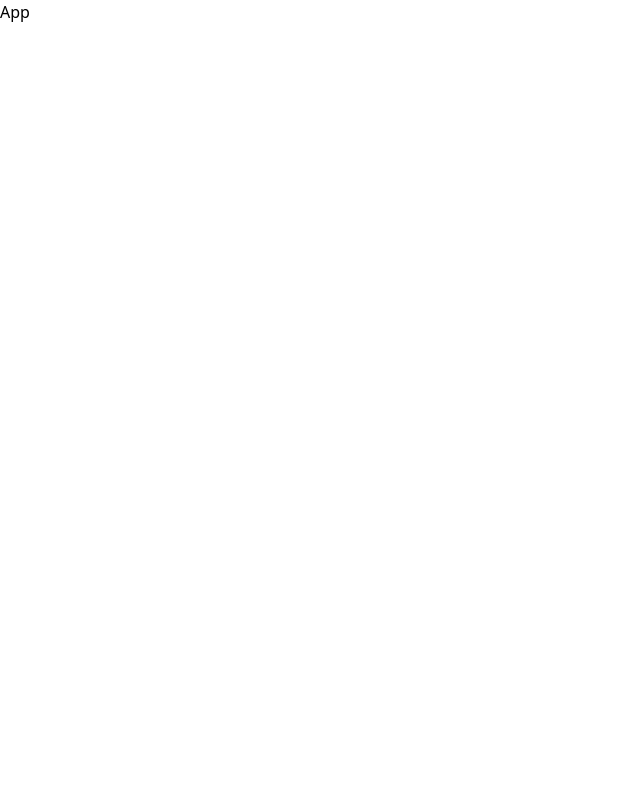
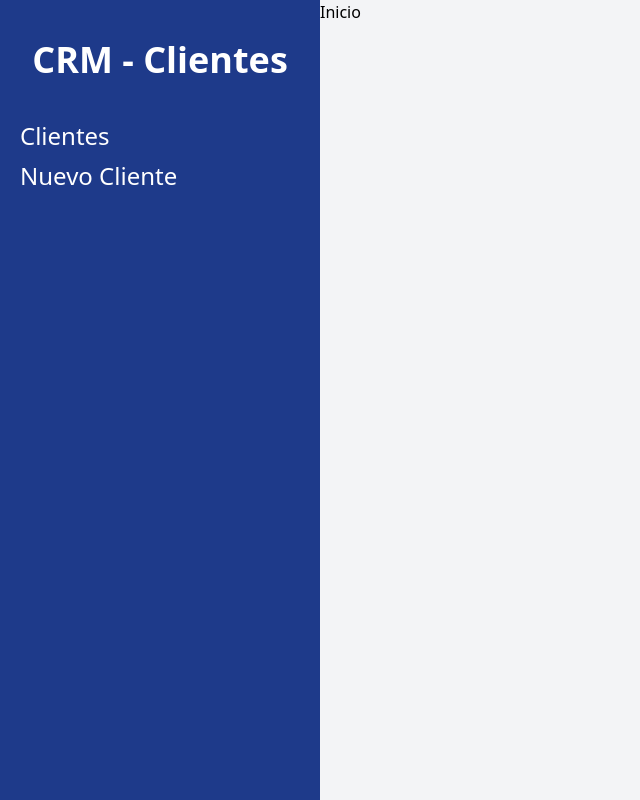
Before and after one commit to Alvarotloc/clients-manager, a React (Vite) app: page /clientes in a window 1280 px wide. Shown: the whole page, without its empty margins (0-640 px from the left). Built offline with nearby package versions, Linux system fonts and the light colour scheme.

Commit message:
Añadidas primeras rutas de react-router y añadidos primeros estilos al controlador de clientes (sidebar CRM - Clientes)

```diff
--- a/index.html
+++ b/index.html
@@ -6,7 +6,7 @@
   <meta name="viewport" content="width=device-width, initial-scale=1.0">
   <title>Clients Manager</title>
 </head>
-<body>
+<body class="min-h-screen bg-gray-100">
   <div id="root"></div>
   <script type="module" src="/src/main.tsx"></script>
 </body>
--- a/package.json
+++ b/package.json
@@ -12,6 +12,7 @@
     "postcss": "^8.4.12",
     "react": "^18.0.0",
     "react-dom": "^18.0.0",
+    "react-router-dom": "^6.3.0",
     "tailwindcss": "^3.0.24"
   },
   "devDependencies": {
--- a/src/App.tsx
+++ b/src/App.tsx
@@ -1,6 +1,21 @@
+import { BrowserRouter, Routes, Route } from "react-router-dom";
+import IniciarSesion from './layout/IniciarSesion';
+import Layout from './layout/Layout';
+import EditarCliente from "./pages/EditarCliente";
+import Inicio from "./pages/Inicio";
+import NuevoCliente from "./pages/NuevoCliente";
+
 const App = ():JSX.Element => {
   return (
-    <div>App</div>
+    <BrowserRouter>
+      <Routes>
+        <Route path="/clientes" element={<Layout />}>
+          <Route index element={<Inicio />}/>
+          <Route path="nuevo" element={<NuevoCliente  />}/>
+          <Route path="editar/:id" element={<EditarCliente />}/>
+        </Route>
+      </Routes>
+    </BrowserRouter>
   )
 }
 
--- /dev/null
+++ b/src/layout/IniciarSesion.tsx
@@ -0,0 +1,7 @@
+const IniciarSesion = ():JSX.Element => {
+  return (
+    <div>IniciarSesion</div>
+  )
+}
+
+export default IniciarSesion
--- /dev/null
+++ b/src/layout/Layout.tsx
@@ -0,0 +1,32 @@
+import { Outlet } from "react-router-dom";
+
+const Layout = (): JSX.Element => {
+  return (
+    <div className="md:flex md:min-h-screen">
+      <div className="md:w-1/4 bg-blue-900 px-5 py-10">
+        <h2 className="text-4xl font-black text-center text-white">
+          CRM - Clientes
+        </h2>
+        <nav className="mt-10">
+          <a
+            href="/clientes"
+            className="text-white text-2xl block mt-2 transition-colors hover:text-blue-300"
+          >
+            Clientes
+          </a>
+          <a
+            href="/clientes/nuevo"
+            className="text-white text-2xl block mt-2 transition-colors hover:text-blue-300"
+          >
+            Nuevo Cliente
+          </a>
+        </nav>
+      </div>
+      <div className="md:w-3/4">
+        <Outlet />
+      </div>
+    </div>
+  );
+};
+
+export default Layout;
--- /dev/null
+++ b/src/pages/EditarCliente.tsx
@@ -0,0 +1,7 @@
+const EditarCliente = () => {
+  return (
+    <div>EditarCliente</div>
+  )
+}
+
+export default EditarCliente
--- /dev/null
+++ b/src/pages/Inicio.tsx
@@ -0,0 +1,7 @@
+const Inicio = ():JSX.Element => {
+  return (
+    <div>Inicio</div>
+  )
+}
+
+export default Inicio
--- /dev/null
+++ b/src/pages/NuevoCliente.tsx
@@ -0,0 +1,7 @@
+const NuevoCliente = ():JSX.Element => {
+  return (
+    <div>NuevoCliente</div>
+  )
+}
+
+export default NuevoCliente
```
Also changed, not shown: 1 other file (tests, documents, lock files or other folders).
